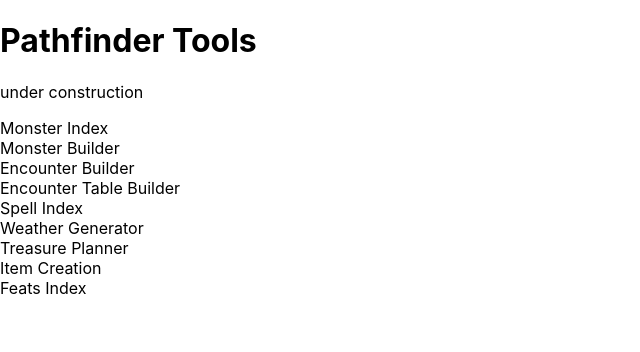
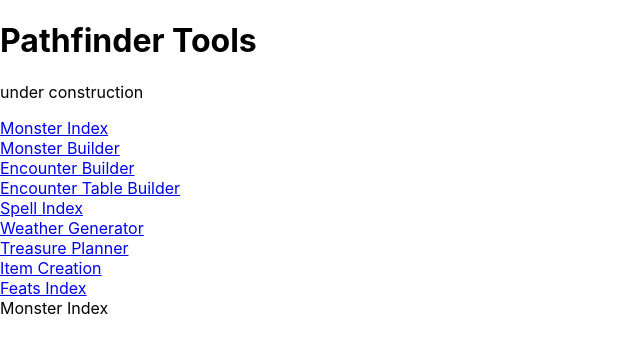
Before and after one commit to CalinDale/Pathfinder-Tools, a React (Create React App) app: page /monster-index in a window 1280 px wide. Shown: the top 352 px of the page, without its empty margins (0-640 px from the left). Built offline with nearby package versions, Linux system fonts and the light colour scheme.

Commit message:
Router Added

```diff
--- a/package.json
+++ b/package.json
@@ -8,6 +8,7 @@
     "@testing-library/user-event": "^7.1.2",
     "react": "^16.13.1",
     "react-dom": "^16.13.1",
+    "react-router-dom": "^5.2.0",
     "react-scripts": "3.4.1"
   },
   "scripts": {
--- a/src/App.js
+++ b/src/App.js
@@ -1,29 +1,34 @@
 import React, { Component } from "react";
-import MainMenu from "./MainMenu";
+import MainMenu from "./components/MainMenu";
+import MonsterIndex from "./components/MonsterIndex";
+import { BrowserRouter, Route } from "react-router-dom";
 
 class App extends Component {
 	state = {
 		tools: [
-			{ name: "Monster Index", key: 0 },
-			{ name: "Monster Builder", key: 1 },
-			{ name: "Encounter Builder", key: 2 },
-			{ name: "Encounter Table Builder", key: 3 },
-			{ name: "Spell Index", key: 4 },
-			{ name: "Weather Generator", key: 5 },
-			{ name: "Treasure Planner", key: 6 },
-			{ name: "Item Creation", key: 7 },
-			{ name: "Feats Index", key: 8 },
+			{ name: "Monster Index", link: "/monster-index", key: 0 },
+			{ name: "Monster Builder", link: "/", key: 1 },
+			{ name: "Encounter Builder", link: "/", key: 2 },
+			{ name: "Encounter Table Builder", link: "/", key: 3 },
+			{ name: "Spell Index", link: "/", key: 4 },
+			{ name: "Weather Generator", link: "/", key: 5 },
+			{ name: "Treasure Planner", link: "/", key: 6 },
+			{ name: "Item Creation", link: "/", key: 7 },
+			{ name: "Feats Index", link: "/", key: 8 },
 		],
 	};
 	render() {
 		return (
+			<BrowserRouter>
 				<div className="App">
 					<header className="App-header">
 						<h1>Pathfinder Tools</h1>
 						<p>under construction</p>
 					</header>
 					<MainMenu tools={this.state.tools} />
+					<Route path="/monster-index" component={MonsterIndex} />
 				</div>
+			</BrowserRouter>
 		);
 	}
 }
--- a/src/MainMenu.js
+++ b/src/components/MainMenu.js
@@ -1,14 +1,15 @@
 import React from "react";
+import { Link, NavLink } from "react-router-dom";
 
 const MainMenu = ({ tools }) => {
 	const toolsList = tools.map((tool) => {
 		return (
 			<div className="ToolLink" key={tool.key}>
-				<div>{tool.name}</div>
+				<Link to={tool.link}>{tool.name}</Link>
 			</div>
 		);
 	});
-	return <div className="MainMenu">{toolsList}</div>;
+	return <nav className="MainMenu">{toolsList}</nav>;
 };
 
 export default MainMenu;
--- /dev/null
+++ b/src/components/MonsterIndex.js
@@ -0,0 +1,7 @@
+import React from "react";
+
+const MonsterIndex = () => {
+	return <div>Monster Index</div>;
+};
+
+export default MonsterIndex;
```
Also changed, not shown: 2 other files (tests, documents, lock files or other folders). Lines whose indentation alone changed are shown as unchanged.
